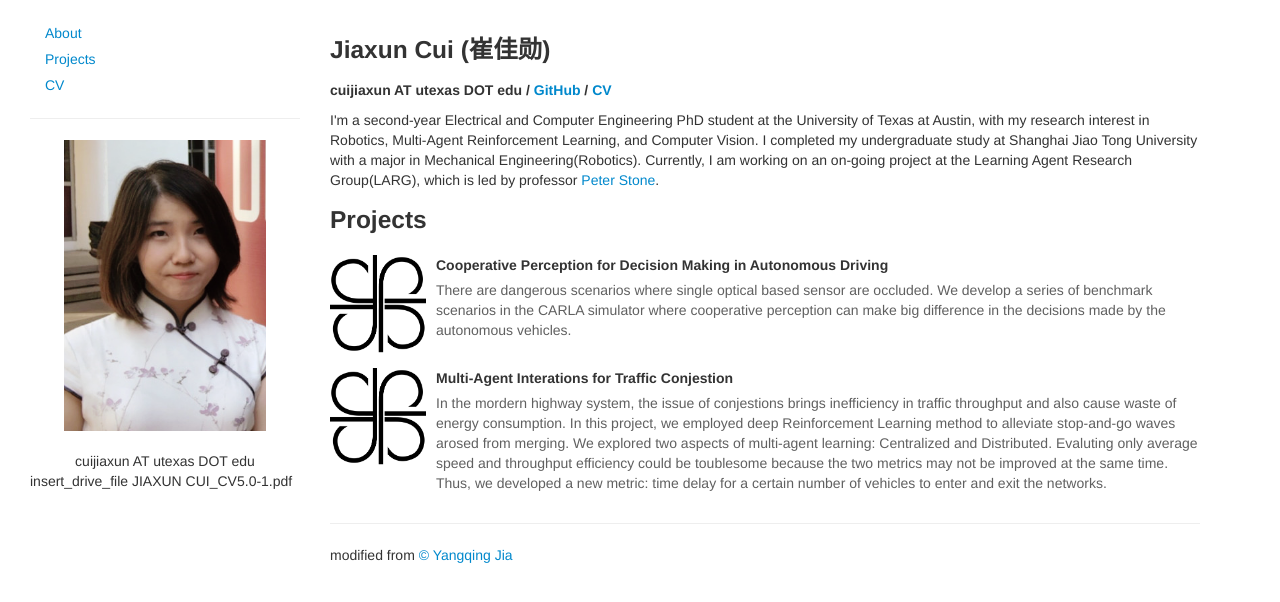
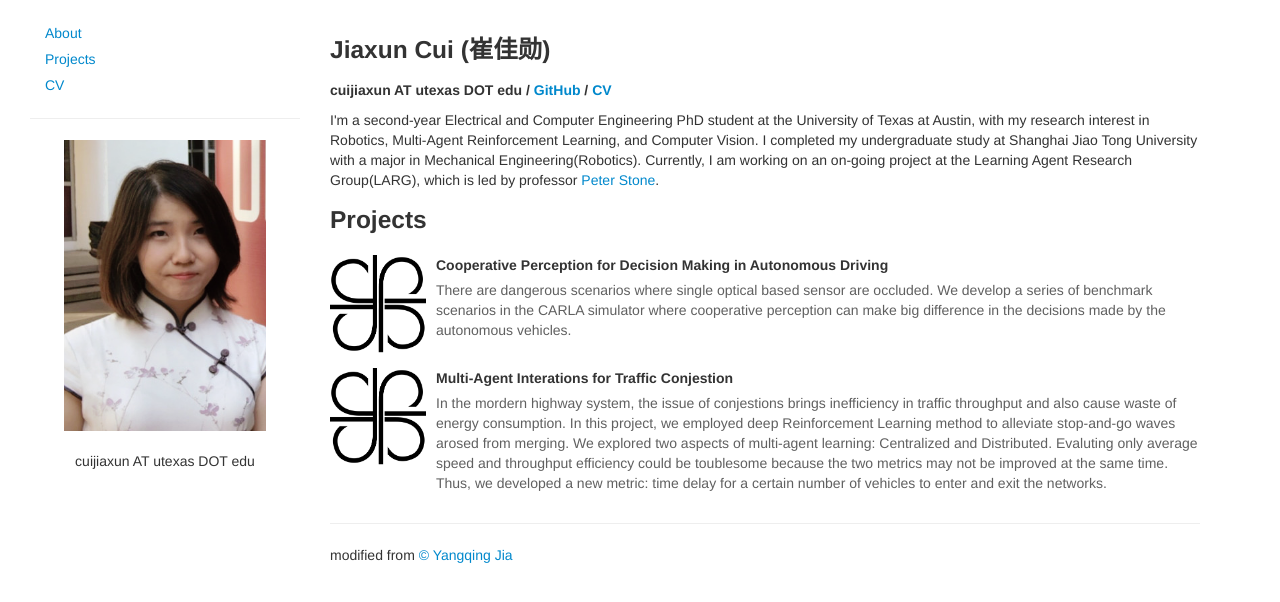
Before and after one commit to cuijiaxun/cuijiaxun.github.io, a Jekyll site: the page index.html, which Jekyll copies as it is, in a window 1280 px wide. Shown: the top 602 px of the page. Built offline with Jekyll 4.4.1, drawn with Linux system fonts in a browser that asks for light colours.

Commit message:
update cv

```diff
--- a/index.html
+++ b/index.html
@@ -50,7 +50,6 @@
         </div>
 
         <!-- Otherwise, we simply use a flat list of links -->
- insert_drive_file JIAXUN CUI_CV5.0-1.pdf
     </div>
 </div>
 
```
